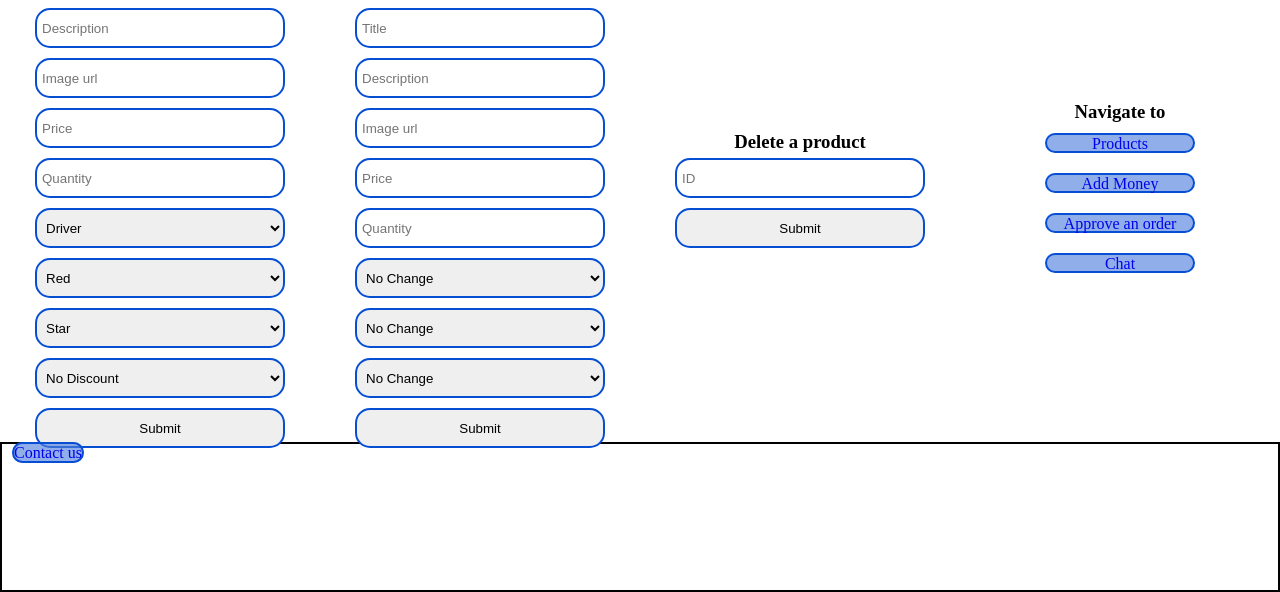
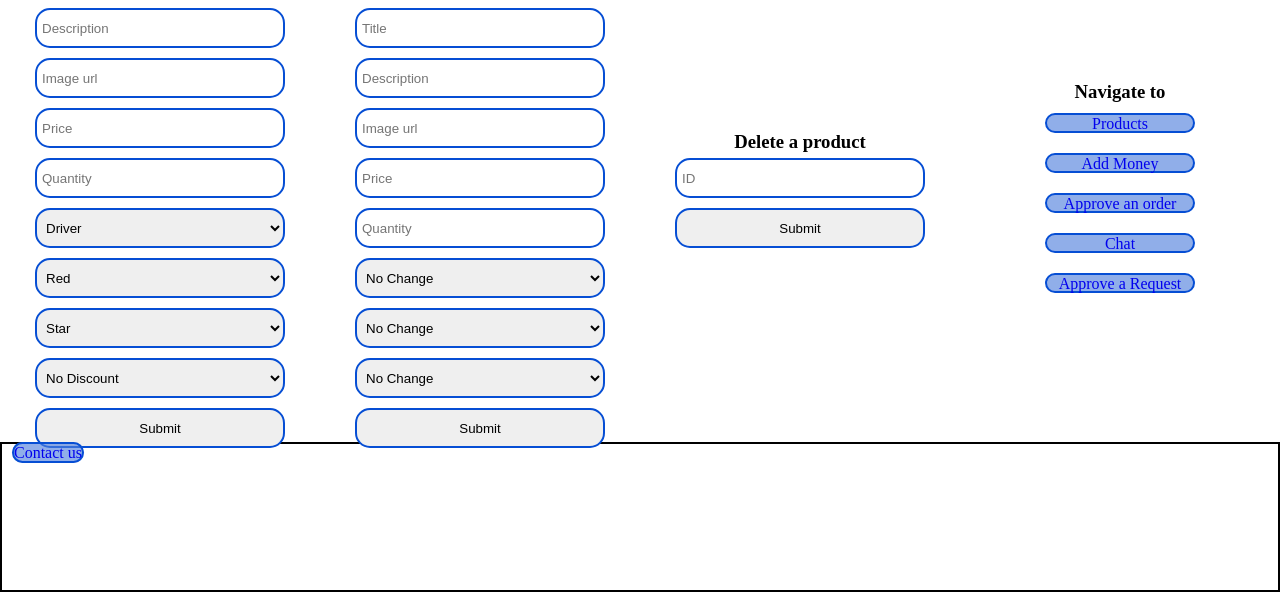
Before and after one commit to SoulCartel117/discsalesfinal, a Flask app: page /add_products in a window 1280 px wide; the page is wider, and only the part inside the window is pictured. Shown: the part 228-820 px from the top of that part. Run offline with Flask 2, Linux system fonts and the light colour scheme.

Commit message:
vendors can approve refund requests

```diff
--- a/main.py
+++ b/main.py
@@ -617,5 +617,20 @@ def returns_page():
     return render_template('returns.html', no_user=no_user, results=results, orders=orders)
 
 
+@app.route('/approve_request', methods=['GET'])
+def approve_request():
+    results = conn.execute(text(f"SELECT * FROM returns;")).all()
+    return render_template('approve_request.html', no_user=no_user, results=results)
+
+
+@app.route('/approve_request', methods=['POST'])
+def approve_request_post():
+    request_id = request.form.get('order_id')
+    status = request.form.get('status')
+    conn.execute(text(f"UPDATE returns SET status = \"{status}\" WHERE id = {request_id};"))
+    results = conn.execute(text(f"SELECT * FROM returns;")).all()
+    return render_template('approve_request.html', no_user=no_user, results=results)
+
+
 if __name__ == '__main__':
     app.run(debug=True)
--- a/templates/admin_home.html
+++ b/templates/admin_home.html
@@ -84,6 +84,7 @@
         <a href="user_add" class="a">Add Money</a>
         <a href="approve" class="a">Approve an order</a>
         <a href="contact" class="a">Chat</a>
+        <a href="approve_request" class="a">Approve a Request</a>
     </div>
 </div>
 {% endblock %}
--- a/templates/vendor_home.html
+++ b/templates/vendor_home.html
@@ -83,6 +83,7 @@
         <a href="user_add" class="a">Add Money</a>
         <a href="approve" class="a">Approve an order</a>
         <a href="contact" class="a">Chat</a>
+        <a href="approve_request" class="a">Approve a Request</a>
     </div>
 </div>
 {% endblock %}
```
Also changed, not shown: templates/approve_request.html (added, +35 -0 lines).
